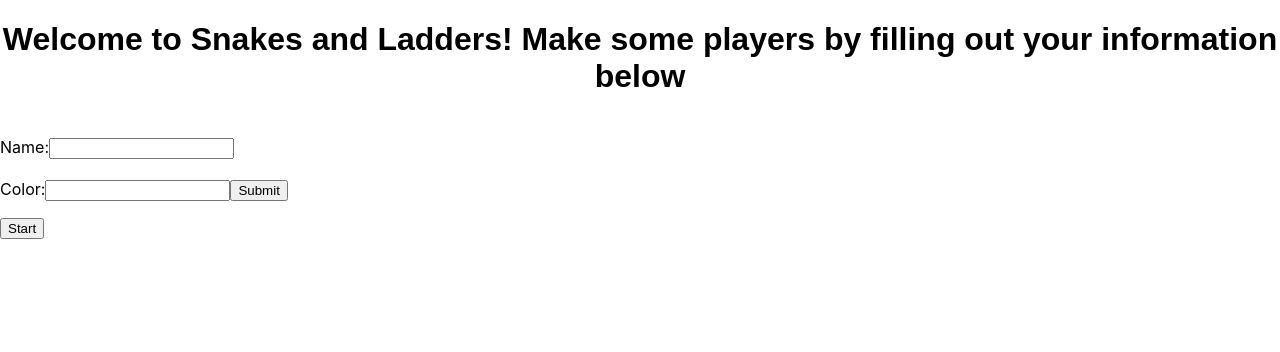
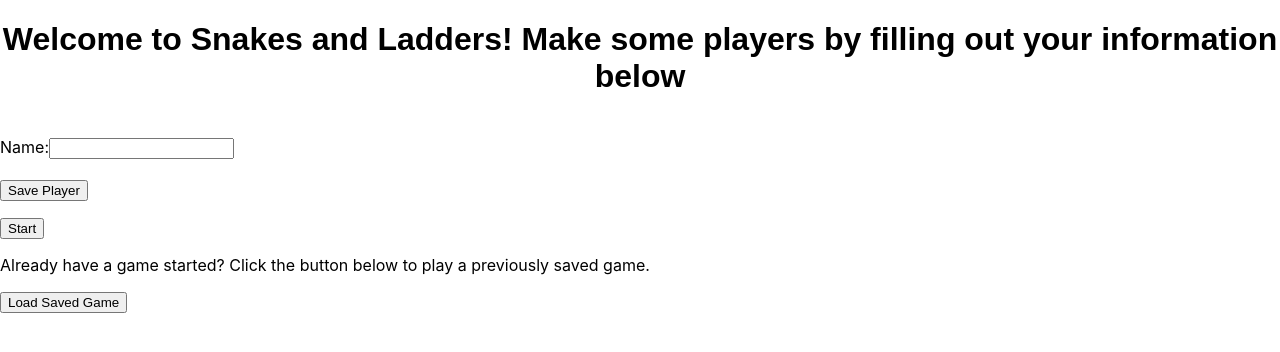
Before and after one commit to codewithirene567/snakes-and-ladders-react, a React (Create React App) app: page /home in a window 1280 px wide. Shown: the top 352 px of the page. Built offline with nearby package versions, Linux system fonts and the light colour scheme.

Commit message:
deleted unecessary color part of form because players aren't selecting their colors, changed wording of home page, and made a button to load saved games

```diff
--- a/src/components/dice.js
+++ b/src/components/dice.js
@@ -33,7 +33,7 @@ class Dice extends Component {
 
 
         for(let i=0; i < this.props.players.allplayers.length; i++){
-           if (this.props.players.allplayers[i].currentPostion >= 0){
+           if (this.props.players.allplayers[i].currentPostion >= 99){
              alert(this.props.players.allplayers[i].name + " has won!")
              this.props.players.winStatus = true;
 
--- a/src/components/playerCreated.js
+++ b/src/components/playerCreated.js
@@ -5,7 +5,7 @@ const PlayerCreated = (props) => {
  console.log(props.players) //props is currently rendering an empty {}
      if (props.players) {
        return props.players.allplayers.map(player => {
-         return <div><li>{player.name}</li><br></br><li>{player.color}</li><br></br></div>
+         return <div><li>{player.name}</li><br></br></div>
       })
     } else {
         return null
--- a/src/components/playerInfo.js
+++ b/src/components/playerInfo.js
@@ -26,7 +26,7 @@ handleChange = (event) => {
 handleSubmit = (event) =>{
     event.preventDefault()
    //console.log(this.props)
-    this.props.addPlayer({name: this.state.name, color: this.state.color, status: "lose", currentPostion: 0, id: this.variable})
+    this.props.addPlayer({name: this.state.name, currentPostion: 0, id: this.variable})
 
     console.log(this.state)
        this.setState({name: '', color:'',
@@ -53,11 +53,8 @@ render () {
         </label>
         <br></br>
         <br></br>
-        <label>
-            Color:
-            <input type="text" name="color" value={this.state.color} onChange={this.handleChange} />
-        </label>
-        <input type="submit" value="Submit" />
+
+        <input type="submit" value="Save Player" />
         </form>
 
         <p>{this.state.value}</p>
--- a/src/containers/Home.js
+++ b/src/containers/Home.js
@@ -20,6 +20,8 @@ const Home = (props) => {
         <PlayerCreated players={props.players} />
         </div>
         <button onClick={()=>{props.history.push('/game')}}>Start</button>
+        <p>Already have a game started? Click the button below to play a previously saved game.</p>
+        <button>Load Saved Game</button>
         </div>
     )
     }
```
